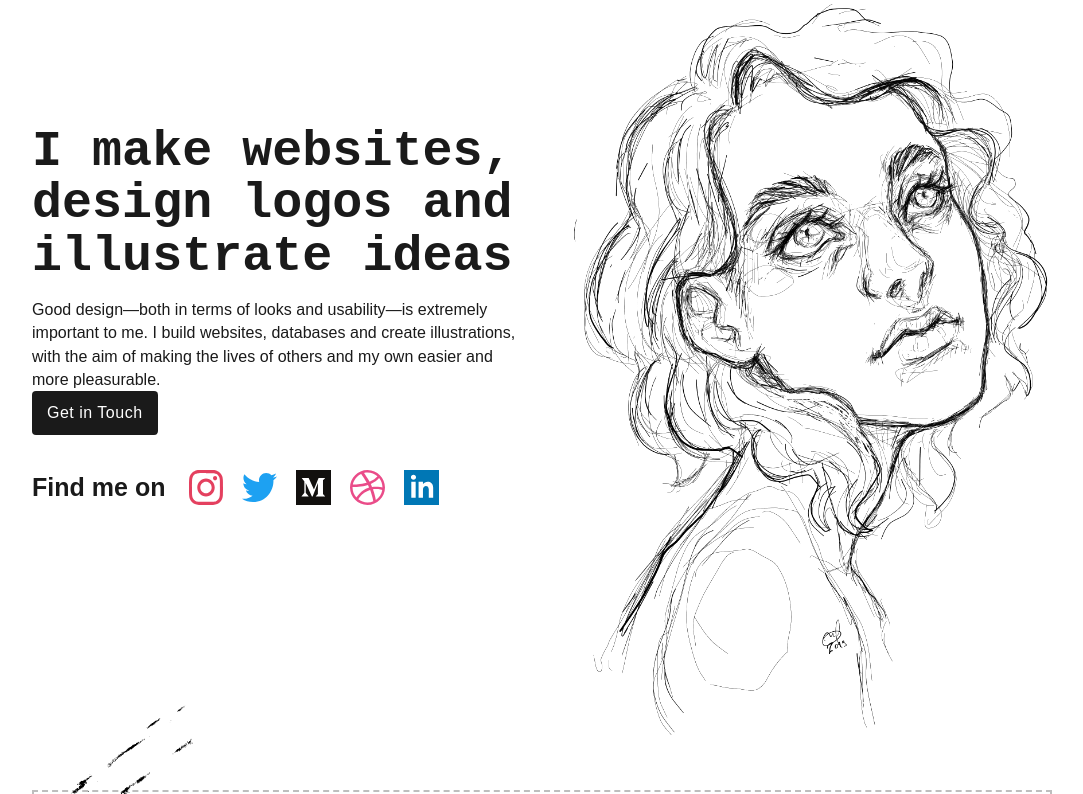
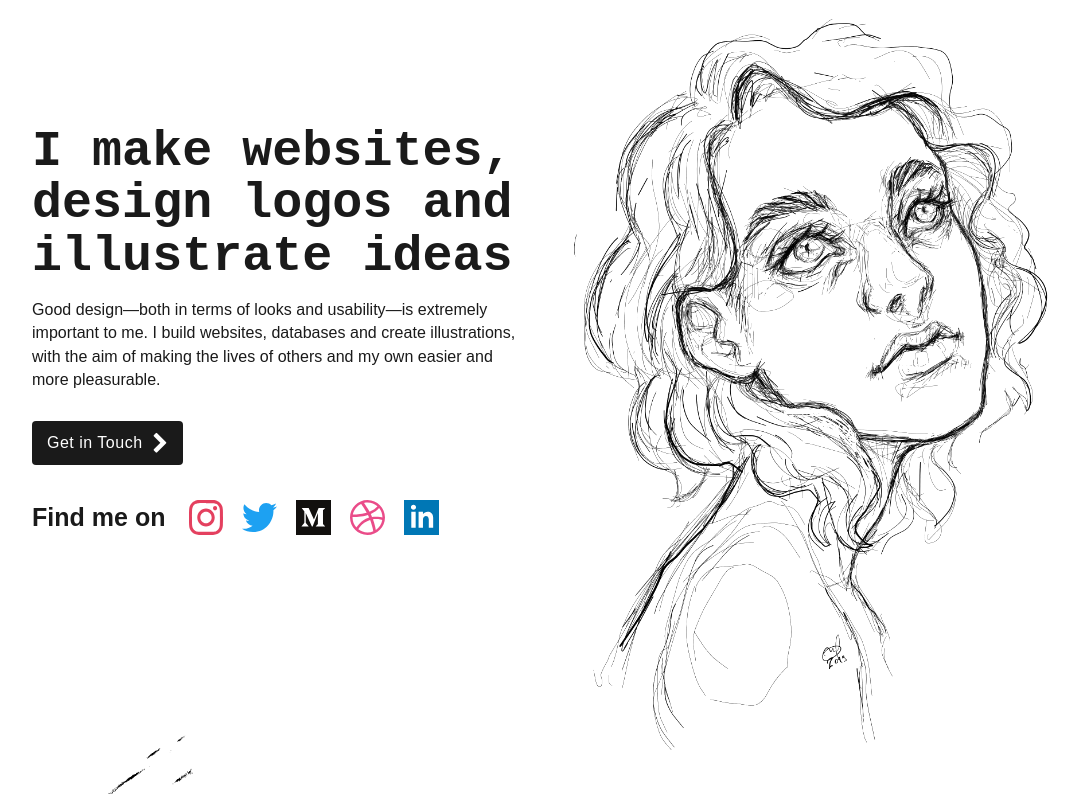
Before and after one commit to anna-filou/2019-portfolio, a Jekyll site: the page built from index.html, in a window 1280 px wide and 900 px high, cut to the strip 106-900 px from the top of the window. Shown: the whole strip, without its empty margins (98-1181 px from the left). Built offline with Jekyll 4.4.1, drawn with Linux system fonts in a browser that asks for light colours.

Commit message:
contact button fix
copied from working. I think the prob before was an extra </div>

```diff
--- a/_includes/pages/index.html
+++ b/_includes/pages/index.html
@@ -18,7 +18,8 @@
         </div>
         <div id="w-node-6588403b8052-3c225a2b" class="hero-text-container">
           <div> {{ page.intro }}</div>
-
+          <div class="_30-20px"></div>
+          <!-- contact button -->
           <a href="#contact" class="link-block w-inline-block">
             <div class="button">
               <div class="button-text">
@@ -28,9 +29,12 @@
                 Nehmen Sie Kontakt auf
                 {% elsif page.lang == 'gr' %}
                 Ελάτε σε επαφή
-                  {% endif %}</div>
+                {% endif %}
+              </div>
+              <div class="fa-icon fa-right"></div>
             </div>
           </a>
+          <!-- contact button -->
          </div>
         <h1 id="w-node-3fa3f2d8b24c-3c225a2b" class="hero-h1">{{ page.heading }}</h1>
       </div>
```
Lines whose indentation alone changed are shown as unchanged.
